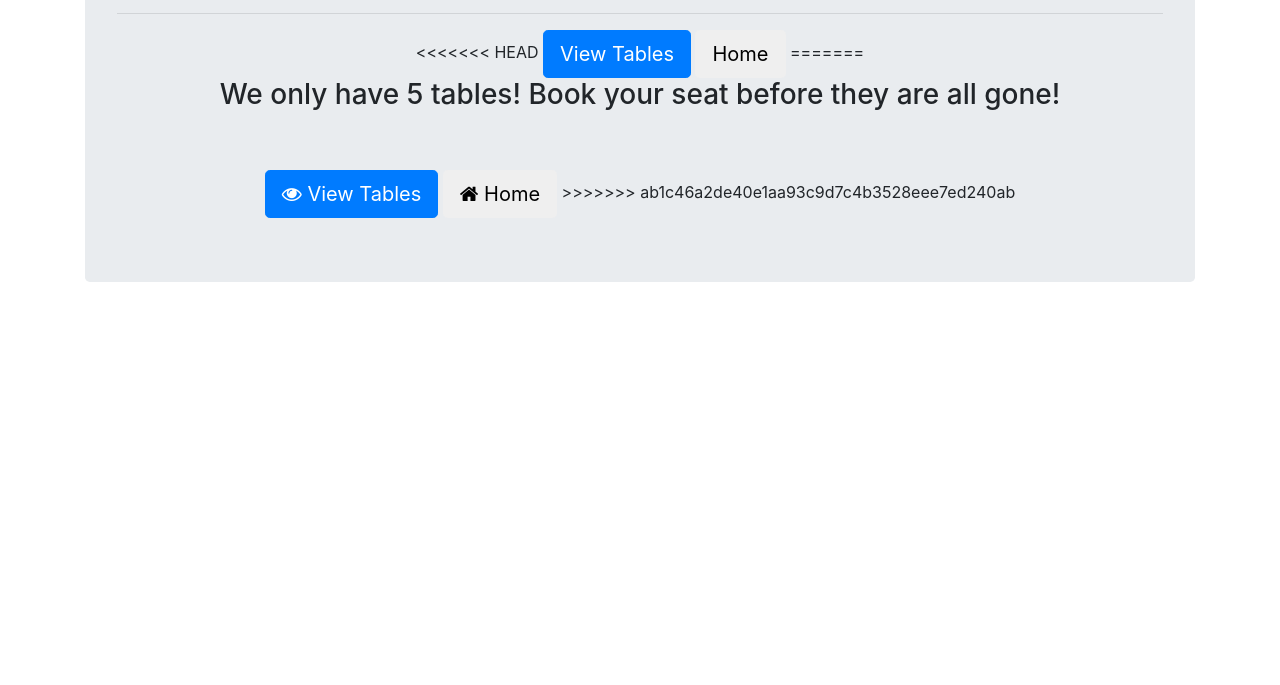
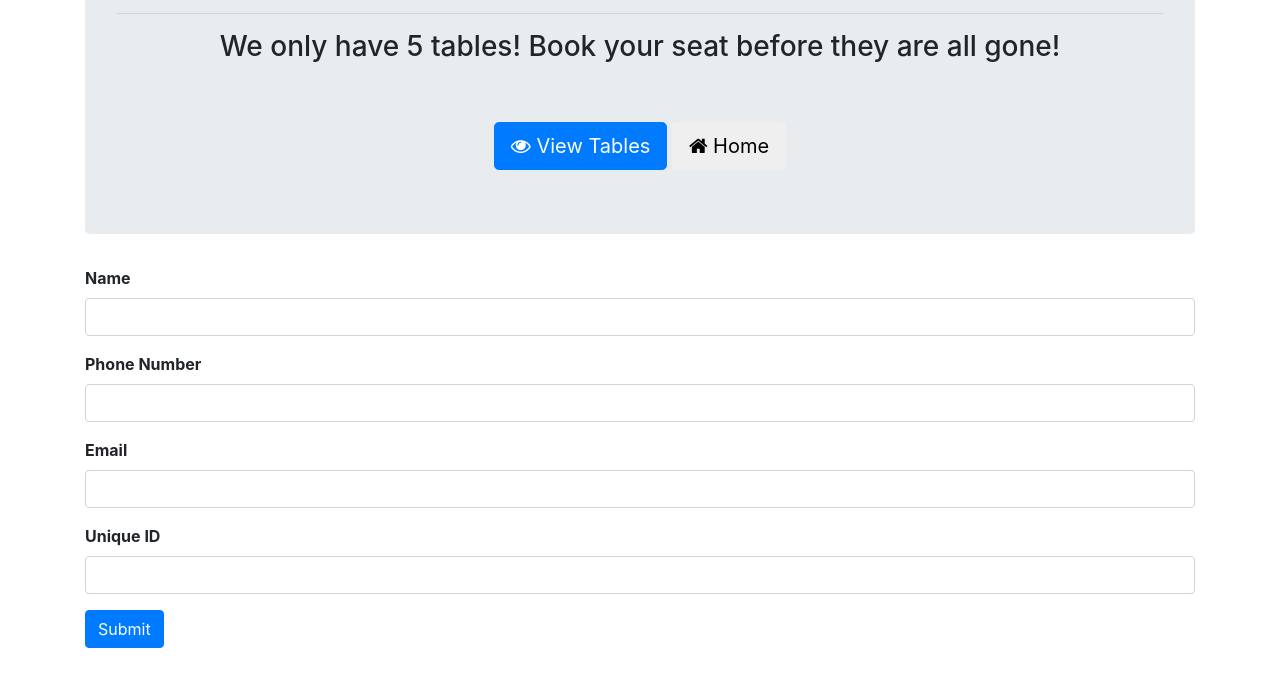
Before and after one commit to atdiep/Table-Service, a website: page Make.html in a window 1280 px wide. Shown: the part 115-800 px from the top of the page. Drawn offline with nearby package versions, Linux system fonts and the light colour scheme.

Commit message:
created reservation form

```diff
--- a/Make.html
+++ b/Make.html
@@ -19,20 +19,37 @@
     <div class="jumbotron text-center">
       <h1><span class="fa fa-fire"></span> Hot Restaurant</h1>
       <hr>
-<<<<<<< HEAD
-      <a href="View.html"><button class="btn btn-primary btn-lg">View Tables</span></button></a>
-      <a href="Home.html"><button class="btn btn-lg">Home</button></a>
-=======
       <h3 style="padding-bottom: 50px">We only have 5 tables! Book your seat before they are all gone!</h3>
 
-      <a href="View.html"><button class="btn btn-primary btn-lg"><span class="fa fa-eye"></span> View Tables</span></button></a>
+      <a href="View.html"><button class="btn btn-primary btn-lg"><span class="fa fa-eye"></span> View
+          Tables</span></button></a>
       <a href="Home.html"><button class="btn btn-lg"><span class="fa fa-home"></span> Home</button></a>
->>>>>>> ab1c46a2de40e1aa93c9d7c4b3528eee7ed240ab
     </div>
+  </div>
 
-<div class="container">
+  <div class="container">
 
-</div>
+    <form>
+      <div class="form-group">
+        <strong><label for="Name">Name</label></strong>
+        <input type="text" class="form-control" id="name">
+      </div>
+      <div class="form-group">
+        <strong><label for="Phone Number">Phone Number</label></strong>
+        <input type="text" class="form-control" id="phoneNumber">
+      </div>
+      <div class="form-group">
+        <strong><label for="Email">Email</label></strong>
+        <input type="email" class="form-control" id="email">
+      </div>
+      <div class="form-group">
+        <strong><label for="Unique ID">Unique ID</label></strong>
+        <input type="text" class="form-control" id="id">
+      </div>
+      <button type="submit" class="btn btn-primary">Submit</button>
+    </form>
+
+  </div>
 
 
 </body>
```
Also changed, not shown: Home.html (+0 -5 lines).
